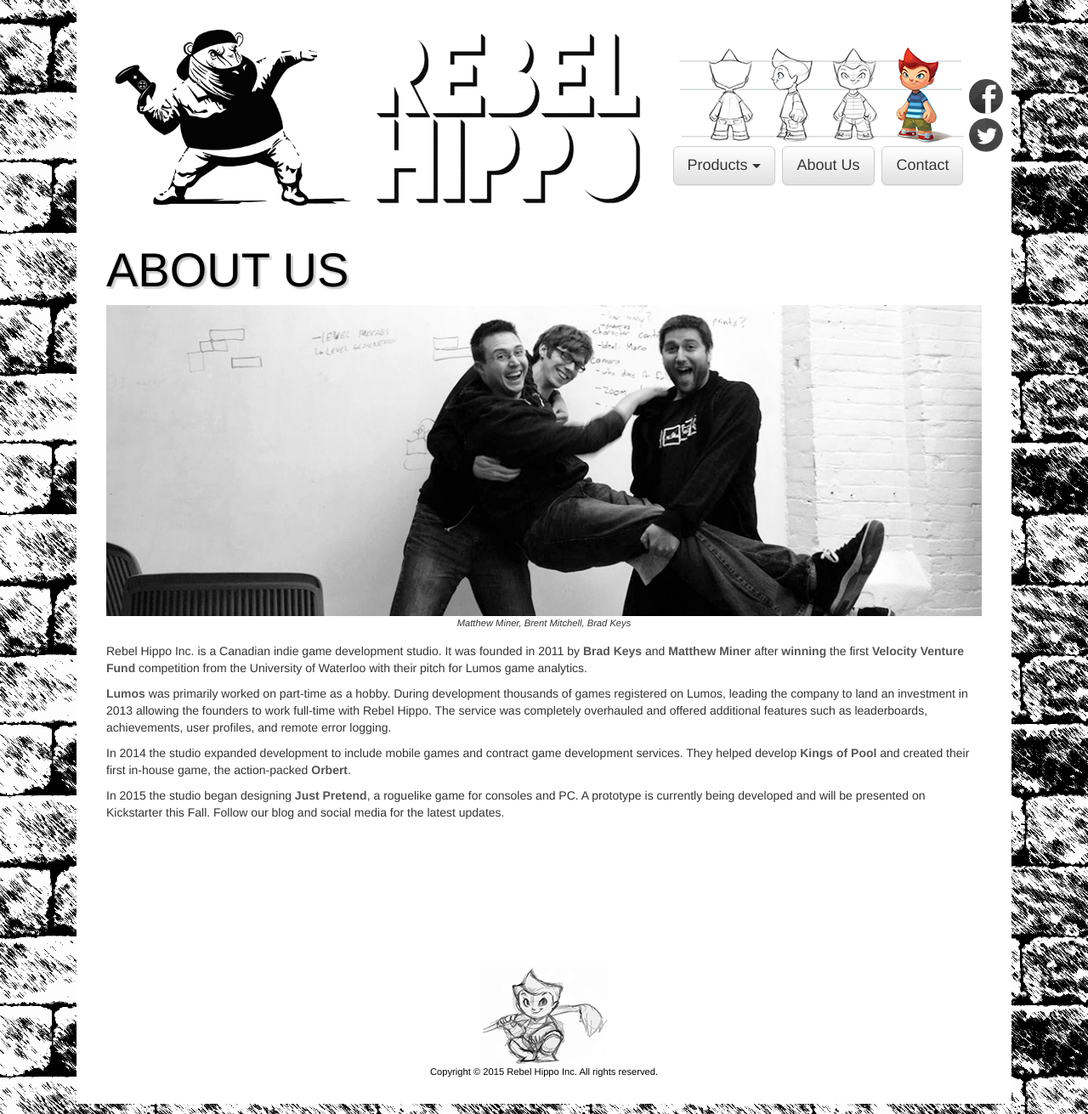
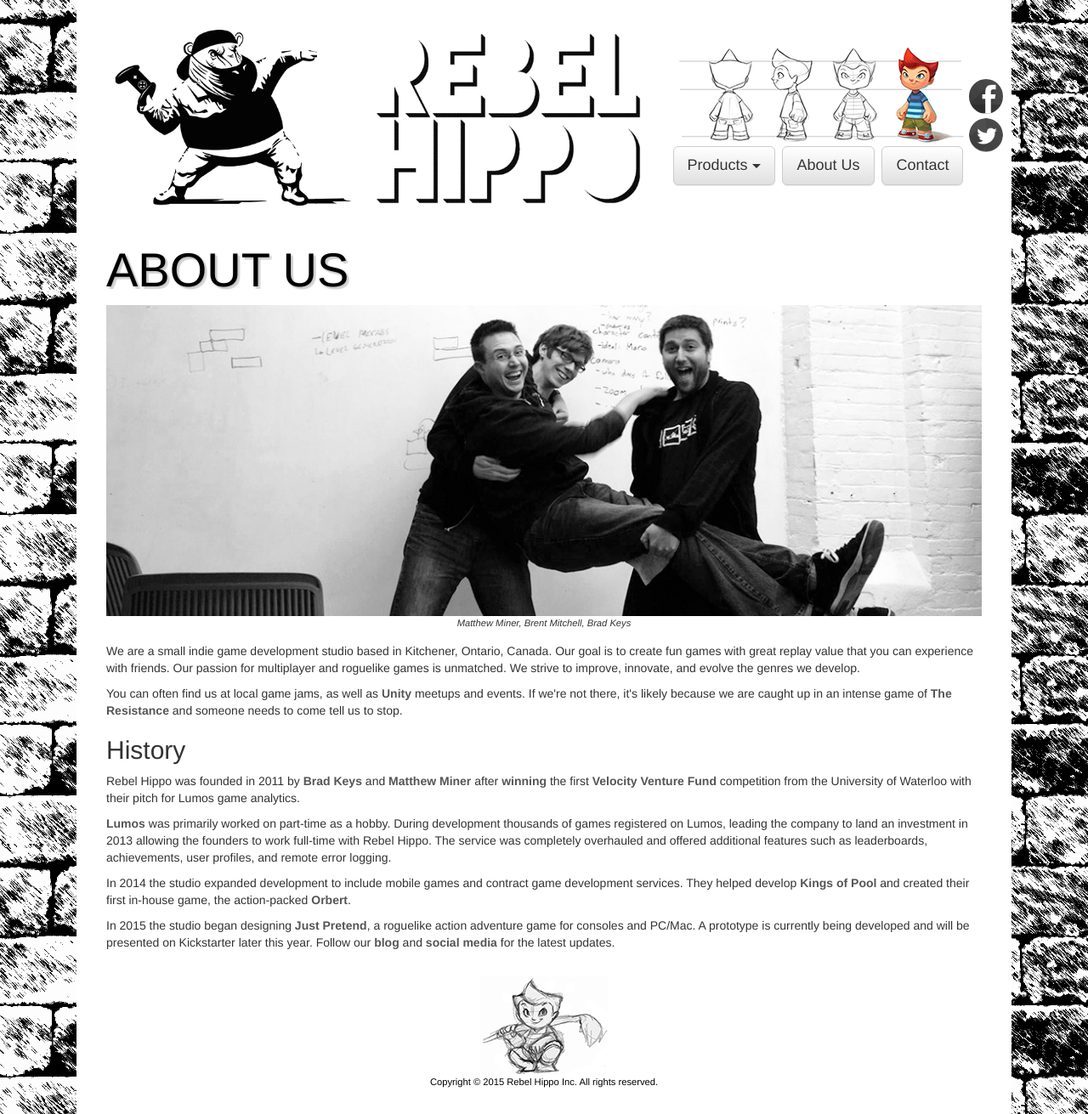
Before and after one commit to bradkeys/rebelhippo.com, a Jekyll site: the page built from about.html, in a window 1280 px wide. Shown: the whole page at 85% size. Built offline with Jekyll 4.4.1, drawn with Linux system fonts in a browser that asks for light colours; nearby versions of some CDN libraries.

Commit message:
Updated /about to include mission statement and casual summary. Added links. Added history section.

```diff
--- a/about.html
+++ b/about.html
@@ -7,8 +7,21 @@
 <span class="caption">Matthew Miner, Brent Mitchell, Brad Keys</span>
 
 <p>
-    Rebel Hippo Inc. is a Canadian indie game development studio.
-    It was founded in 2011 by <a href="http://www.bradkeys.com">Brad Keys</a> and <a href="http://www.matthewminer.com">Matthew Miner</a> after <a href="http://velocity.uwaterloo.ca/2011/12/demo-day-winners-lumos-inflo/">winning</a> the first <a href="http://velocity.uwaterloo.ca/funding/velocity-fund/">Velocity Venture Fund</a> competition from the University of Waterloo with their pitch for Lumos game analytics.
+    We are a small indie game development studio based in Kitchener, Ontario, Canada.
+    Our goal is to create fun games with great replay value that you can experience with friends.
+    Our passion for multiplayer and roguelike games is unmatched.
+    We strive to improve, innovate, and evolve the genres we develop.
+</p>
+
+<p>
+    You can often find us at local game jams, as well as <a href="http://unity3d.com">Unity</a> meetups and events.
+    If we're not there, it's likely because we are caught up in an intense game of <a href="https://boardgamegeek.com/boardgame/41114/resistance">The Resistance</a> and someone needs to come tell us to stop.
+</p>
+
+<h2>History</h2>
+
+<p>
+    Rebel Hippo was founded in 2011 by <a href="http://www.bradkeys.com">Brad Keys</a> and <a href="http://www.matthewminer.com">Matthew Miner</a> after <a href="http://velocity.uwaterloo.ca/2011/12/demo-day-winners-lumos-inflo/">winning</a> the first <a href="http://velocity.uwaterloo.ca/funding/velocity-fund/">Velocity Venture Fund</a> competition from the University of Waterloo with their pitch for Lumos game analytics.
 </p>
 <p>
     <a href="https://www.lumospowered.com">Lumos</a> was primarily worked on part-time as a hobby.
@@ -20,6 +33,7 @@
     They helped develop <a href="https://play.google.com/store/apps/details?id=com.daybreak.Pool">Kings of Pool</a> and created their first in-house game, the action-packed <a href="http://playorbert.com">Orbert</a>.
 </p>
 <p>
-    In 2015 the studio began designing <a href="/products/Just_Pretend/">Just Pretend</a>, a roguelike game for consoles and PC. A prototype is currently being developed and will be presented on Kickstarter this Fall.
-    Follow our blog and social media for the latest updates.
+    In 2015 the studio began designing <a href="/products/Just_Pretend/">Just Pretend</a>, a roguelike action adventure game for consoles and PC/Mac.
+    A prototype is currently being developed and will be presented on Kickstarter later this year.
+    Follow our <a href="http://justpretendgame.tumblr.com/post/125276088019/announcing-just-pretend">blog</a> and <a href="/contact/">social media</a> for the latest updates.
 </p>
```
Also changed, not shown: 7 other files.
